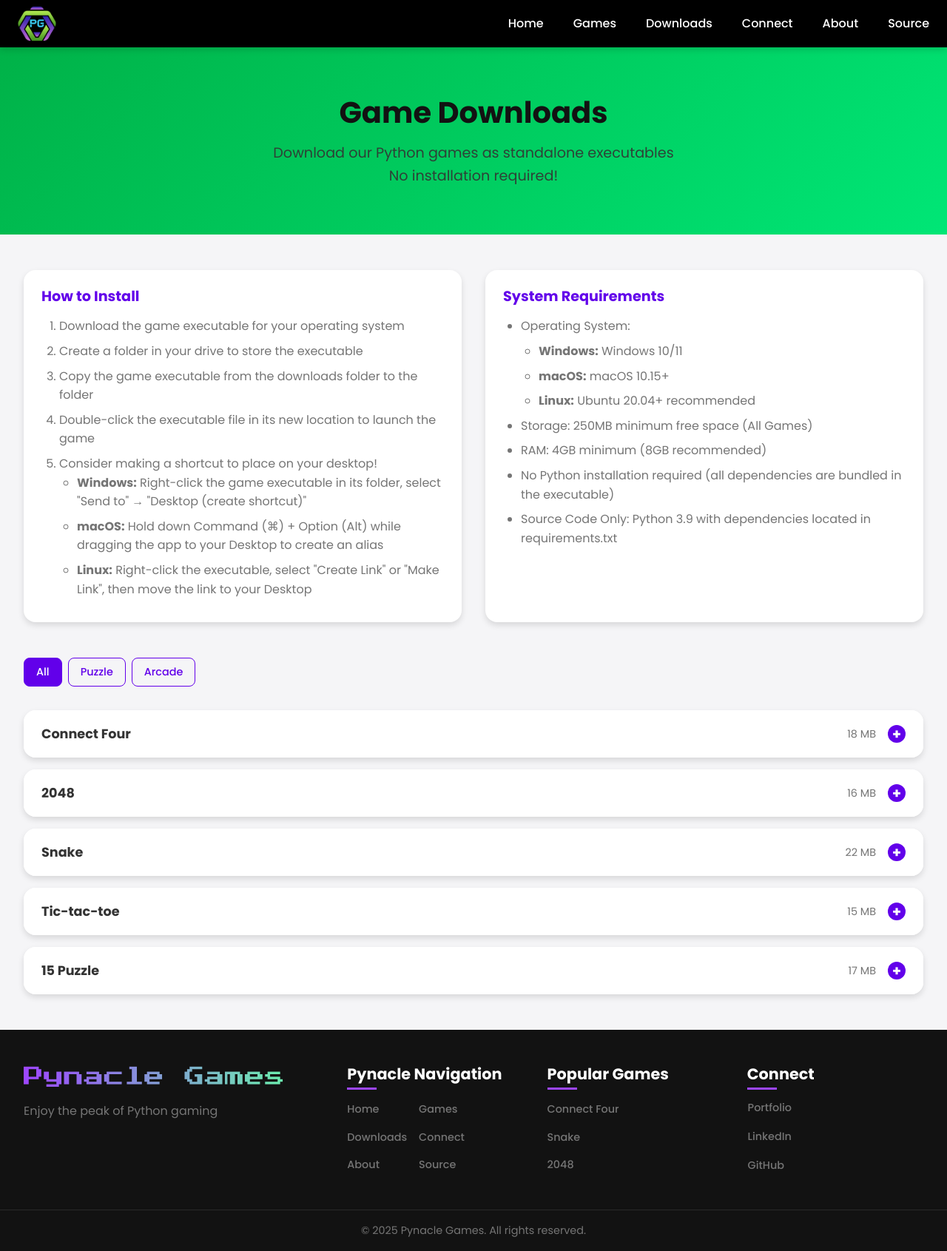
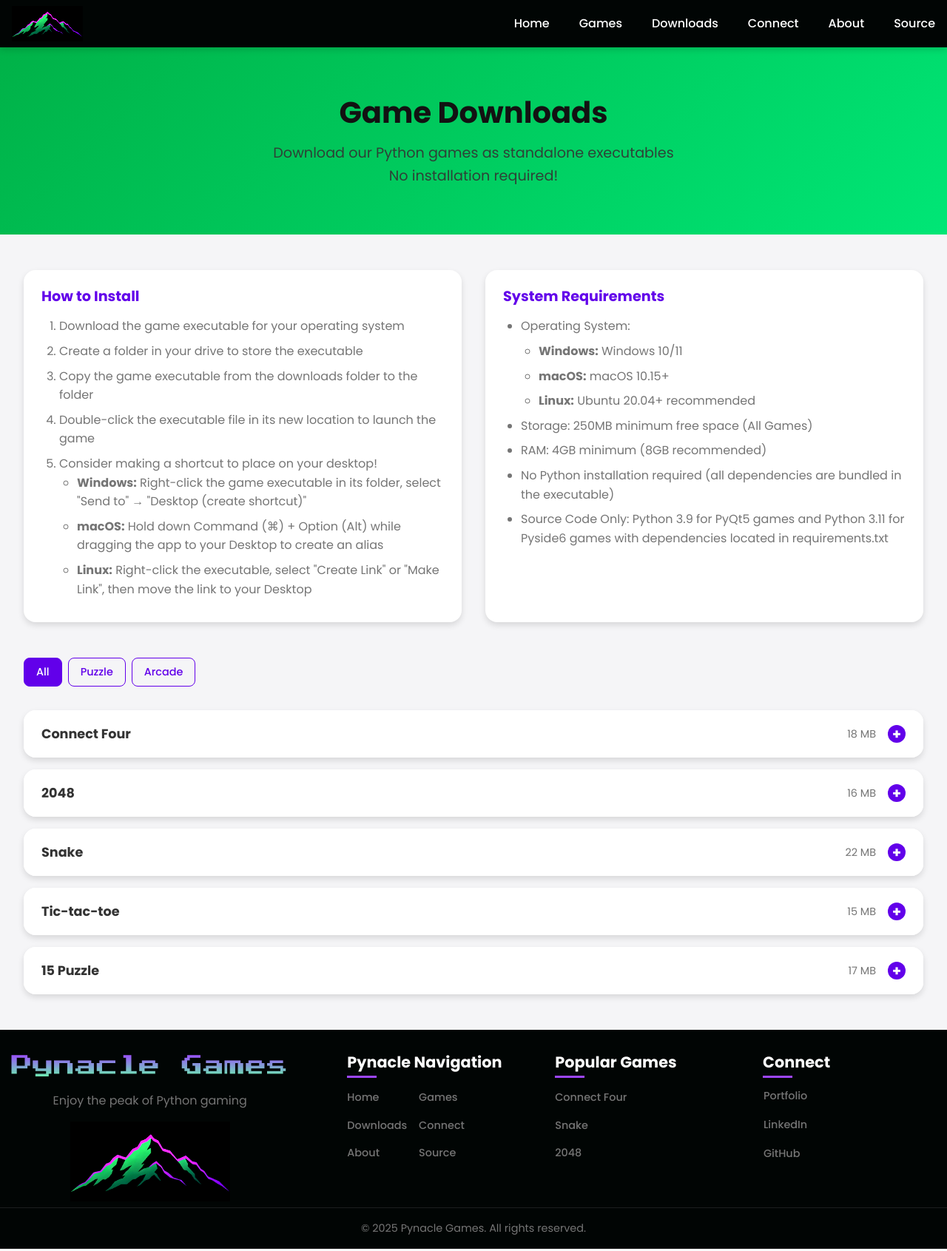
Before and after one commit to ktranfaglia1/PynacleGamesWebsite, a React (Vite) app in the folder PGApp/: page /downloads in a window 1280 px wide. Shown: the whole page at 74% size. Built offline with nearby package versions, Linux system fonts and the light colour scheme.

Commit message:
A lot of font and spacing changes throughout, plus a logo upgrade!

```diff
--- a/PGApp/src/App.css
+++ b/PGApp/src/App.css
@@ -3,19 +3,22 @@
 
 /* Variables */
 :root {
-/* Color Scheme - Modern with gaming feel */
   --primary-color: #6200ea;
   --primary-light: #9d46ff;
   --primary-dark: #0a00b6;
   --secondary-color: #00e676;
   --secondary-light: #66ffa6;
   --secondary-dark: #00b248;
+  --accent-color: #ff3d00;
+  --accent-light: #ff6333;
   --background-color: #f5f5f7;
   --dark-background: #121212;
   --text-color: #333;
   --text-light: #757575;
   --text-white: #ffffff;
---accent-color: #ff3d00;
+
+  /* Button hover background colors */
+  --btn-outline-hover-bg: rgba(98, 0, 234, 0.1);
 
 /* Typography */
 --font-main: 'Poppins', sans-serif;
@@ -139,18 +142,25 @@ letter-spacing: 0.5px;
 }
 
 .btn:hover {
-background-color: var(--primary-light);
   box-shadow: var(--shadow-md);
   transform: translateY(-2px);
 }
 
 .btn-primary {
 background-color: var(--primary-color);
-color: white;
+color: var(--text-white);
+}
+.btn-primary:hover {
+background-color: var(--primary-light);
+color: var(--text-white);
 }
 
 .btn-secondary {
 background-color: var(--secondary-color);
+color: var(--text-color);
+}
+.btn-secondary:hover {
+background-color: var(--secondary-light);
 color: var(--text-color);
 }
 
@@ -159,22 +169,41 @@ background-color: transparent;
 border: 2px solid var(--primary-color);
 color: var(--primary-color);
 }
+.btn-outline:hover {
+background-color: var(--btn-outline-hover-bg);
+border-color: var(--primary-light);
+color: var(--primary-light);
+}
+
+.btn-download {
+background-color: var(--secondary-color);
+color: var(--text-color);
+}
+.btn-download:hover {
+background-color: var(--secondary-light);
+color: var(--text-color);
+}
+
+.btn-cta {
+background-color: var(--accent-color);
+color: var(--text-white);
+font-weight: 600;
+padding: 1rem 2rem;
+}
+.btn-cta:hover {
+background-color: var(--accent-light);
+color: var(--text-white);
+transform: scale(1.05);
+}
 
 .btn-sm {
 padding: 0.5rem 1rem;
 font-size: 0.875rem;
 }
 
-.btn-download {
-background-color: var(--secondary-color);
-color: var(--text-color);
-}
-
-.btn-cta {
-background-color: var(--accent-color);
-color: white;
-font-weight: 600;
-padding: 1rem 2rem;
+.game-actions .btn:not(.btn-download):hover {
+background-color: var(--primary-light);
+color: var(--text-white);
 }
 
 .section-header {
--- a/PGApp/src/App.jsx
+++ b/PGApp/src/App.jsx
@@ -7,11 +7,13 @@ import Games from './pages/Games';
 import Downloads from './pages/Downloads';
 import About from './pages/About';
 import Contact from './pages/Connect';
+import ScrollToTop from './components/UI/ScrollToTop';
 import './App.css';
 
 function App() {
   return (
     <Router>
+      <ScrollToTop />
       <div className="app">
         <Header />
         <main className="main-content">
--- a/PGApp/src/assets/styles/Footer.css
+++ b/PGApp/src/assets/styles/Footer.css
@@ -1,22 +1,27 @@
 .footer {
-background-color: var(--dark-background);
+background-color: #010504;
 color: var(--text-white);
 }
 
 .footer-container {
 width: 100%;
 margin: 0 auto;
-padding: 3rem 2rem 2rem;
+padding-top: 2rem;
 display: grid;
 grid-template-columns: 1fr 2fr;
-gap: 3rem;
+gap: 4rem;
+}
+
+.footer-logo {
+justify-content: center;
+text-align: center;
 }
 
 .footer-logo h2 {
 font-family: var(--font-accent);
-font-size: 1.7rem;
+font-size: 1.8rem;
 margin-bottom: 1rem;
-background: linear-gradient(90deg, var(--primary-light), var(--secondary-light));
+background: linear-gradient(180deg, var(--primary-light), var(--secondary-light));
 -webkit-background-clip: text;
 background-clip: text;
 -webkit-text-fill-color: transparent;
@@ -114,6 +119,12 @@ font-size: 0.9rem;
 margin: 0;
 }
 
+.footer-logo-image {
+height: 108px;
+width: auto;
+filter: brightness(1.8) contrast(1.4);
+}
+
 /* Responsive */
 @media (max-width: 992px) {
 .footer-container {
--- a/PGApp/src/assets/styles/GameCard.css
+++ b/PGApp/src/assets/styles/GameCard.css
@@ -1,7 +1,6 @@
 .game-card {
 flex: 0 0 400px;
 max-width: 400px;
-margin-bottom: 1rem;
 background-color: white;
 border-radius: var(--border-radius-lg);
 overflow: hidden;
--- a/PGApp/src/assets/styles/Header.css
+++ b/PGApp/src/assets/styles/Header.css
@@ -1,5 +1,5 @@
 .header {
-background-color: #000000;
+background-color: #010504;
 position: sticky;
 top: 0;
 z-index: 1000;
@@ -10,7 +10,7 @@ box-shadow: var(--shadow-md);
 display: flex;
 justify-content: space-between;
 align-items: center;
-padding: 0.5rem 1.5rem;
+padding: 0.5rem 1rem;
 width: 100%;
 margin: 0 auto;
 }
@@ -100,6 +100,7 @@ top: 8px;
 .logo-image {
 height: 48px;
 width: auto;
+filter: brightness(1.8) contrast(1.4);
 }
 
 .logo a {
--- a/PGApp/src/assets/styles/Home.css
+++ b/PGApp/src/assets/styles/Home.css
@@ -19,12 +19,12 @@ margin: 0 auto;
 .hero h1 {
 font-family: var(--font-accent);
 font-size: 3rem;
-margin-bottom: 1.5rem;
+margin-bottom: 1rem;
 text-shadow: 0 2px 10px rgba(0, 0, 0, 0.3);
 }
 
 .hero p {
-font-size: 1.2rem;
+font-size: 1.3rem;
 margin-bottom: 2rem;
 opacity: 0.9;
 }
@@ -36,9 +36,13 @@ gap: 1rem;
 flex-wrap: wrap;
 }
 
+.section-header p {
+    font-size: 20px;
+}
+
 /* Featured Games Section */
 .featured-games {
-padding: 5rem 2rem;
+padding: 3rem 0;
 background-color: var(--background-color);
 }
 
@@ -46,9 +50,9 @@ background-color: var(--background-color);
 display: flex;
 flex-wrap: wrap;
 justify-content: center;
-gap: 6rem;
+gap: 3rem;
+margin-bottom: 3rem;
 width: 100%;
-margin: 0 auto;
 }
 
 .game-card:hover {
@@ -134,6 +138,39 @@ background-color: black;
 transform: scale(1.05);
 }
 
+.slogan {
+text-align: center;
+margin-bottom: 2rem;
+position: relative;
+}
+
+.slogan h2 {
+font-family: var(--font-accent);
+font-size: 2rem;
+background: linear-gradient(180deg, var(--primary-light), var(--secondary-light));
+-webkit-background-clip: text;
+background-clip: text;
+-webkit-text-fill-color: transparent;
+display: inline-block;
+padding: 0.5rem 1.5rem;
+position: relative;
+text-transform: uppercase;
+letter-spacing: 1px;
+text-shadow: 2px 2px 4px rgba(0, 0, 0, 0.2);
+}
+
+.slogan h2::after {
+content: '';
+position: absolute;
+bottom: 0;
+left: 50%;
+transform: translateX(-50%);
+width: 80%;
+height: 3px;
+background: linear-gradient(90deg, var(--secondary-color), var(--primary-color));
+border-radius: 3px;
+}
+
 /* Responsive */
 @media (max-width: 768px) {
 .hero {
@@ -157,4 +194,8 @@ transform: scale(1.05);
     grid-template-columns: 1fr;
     max-width: 400px;
 }
+
+.slogan h2 {
+    font-size: 1.4rem;
 }
+}
--- a/PGApp/src/components/Layout/Footer.jsx
+++ b/PGApp/src/components/Layout/Footer.jsx
@@ -1,6 +1,7 @@
 import React from 'react';
 import { Link } from 'react-router-dom';
 import '../../assets/styles/Footer.css';
+import logo from '../../assets/images/PG_logo2.jpg';
 
 const Footer = () => {
   const currentYear = new Date().getFullYear();
@@ -11,6 +12,7 @@ const Footer = () => {
         <div className="footer-logo">
           <h2>Pynacle Games</h2>
           <p>Enjoy the peak of Python gaming</p>
+          <img src={logo} alt="Pynacle Games Logo" className="footer-logo-image" />
         </div>
 
         <div className="footer-links">
--- a/PGApp/src/components/Layout/Header.jsx
+++ b/PGApp/src/components/Layout/Header.jsx
@@ -1,7 +1,7 @@
 import React, { useState } from 'react';
 import { Link } from 'react-router-dom';
 import '../../assets/styles/Header.css';
-import logo from '../../assets/images/PG_logo.png';
+import logo from '../../assets/images/PG_logo2.jpg';
 
 const Header = () => {
   const [isMenuOpen, setIsMenuOpen] = useState(false);
@@ -15,7 +15,7 @@ const Header = () => {
       <div className="header-container">
         <div className="logo">
           <Link to="/">
-           <img src={logo} alt="Pynacle Games Logo" className="logo-image" />
+            <img src={logo} alt="Pynacle Games Logo" className="logo-image" />
           </Link>
         </div>
         <nav className={`navigation ${isMenuOpen ? 'active' : ''}`}>
--- /dev/null
+++ b/PGApp/src/components/UI/ScrollToTop.jsx
@@ -0,0 +1,14 @@
+import { useEffect } from 'react';
+import { useLocation } from 'react-router-dom';
+
+function ScrollToTop() {
+  const { pathname } = useLocation();
+
+  useEffect(() => {
+    window.scrollTo(0, 0);
+  }, [pathname]);
+
+  return null;
+}
+
+export default ScrollToTop;
--- a/PGApp/src/pages/Downloads.jsx
+++ b/PGApp/src/pages/Downloads.jsx
@@ -145,7 +145,7 @@ const Downloads = () => {
               <li>Storage: 250MB minimum free space (All Games)</li>
               <li>RAM: 4GB minimum (8GB recommended)</li>
               <li>No Python installation required (all dependencies are bundled in the executable)</li>
-              <li>Source Code Only: Python 3.9 with dependencies located in requirements.txt</li>
+              <li>Source Code Only: Python 3.9 for PyQt5 games and Python 3.11 for Pyside6 games with dependencies located in requirements.txt</li>
             </ul>
           </div>
         </div>
--- a/PGApp/src/pages/Games.jsx
+++ b/PGApp/src/pages/Games.jsx
@@ -101,7 +101,7 @@ const Games = () => {
           </div>
         ) : (
           <div className="no-games">
-            <h3>No games found</h3>
+            <h3>No Games Found</h3>
             <p>Try changing your filters or search term</p>
           </div>
         )}
--- a/PGApp/src/pages/Home.jsx
+++ b/PGApp/src/pages/Home.jsx
@@ -44,8 +44,11 @@ const Home = () => {
       {/* Featured Games Section */}
       <section className="featured-games">
         <div className="container">
+          <div className="slogan">
+            <h2>Enjoy the Peak of Python Gaming!</h2>
+          </div>
           <div className="section-header">
-            <h2>Featured Games</h2>
+            <h1>Featured Games</h1>
             <p>Check out some of our most popular Python games</p>
           </div>
           <div className="game-cards">
@@ -65,9 +68,8 @@ const Home = () => {
               </div>
             ))}
           </div>
-
           <div className="view-all">
-          <Link to="/games" onClick={() => setIsMenuOpen(false)} className="btn btn-outline">View All Games</Link>
+            <Link to="/games" onClick={() => setIsMenuOpen(false)} className="btn btn-outline">View All Games</Link>
           </div>
         </div>
       </section>
```
Also changed, not shown: PGApp/src/assets/images/PG_logo2.jpg (added), 1 other file (tests, documents, lock files or other folders). Lines whose indentation alone changed are shown as unchanged.
